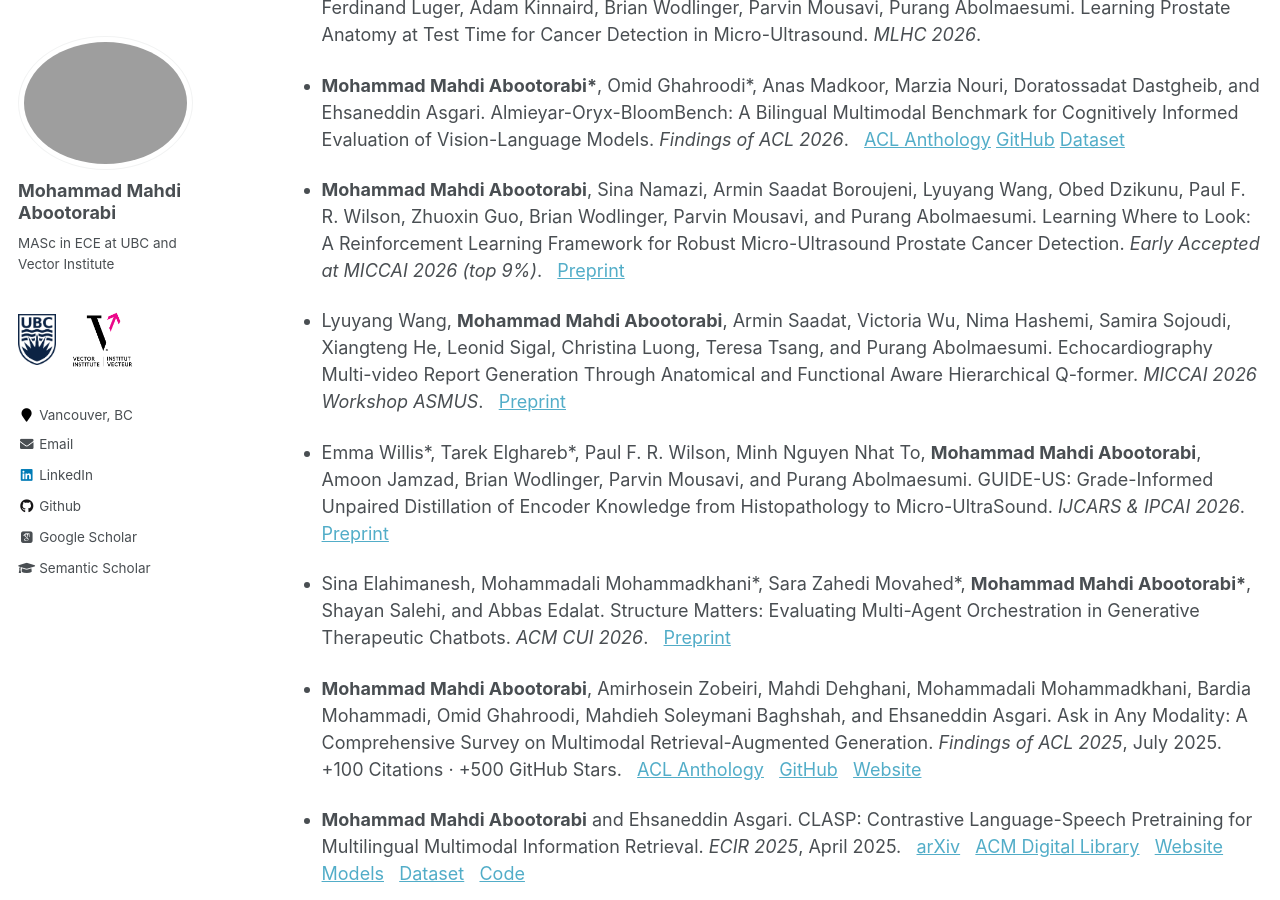
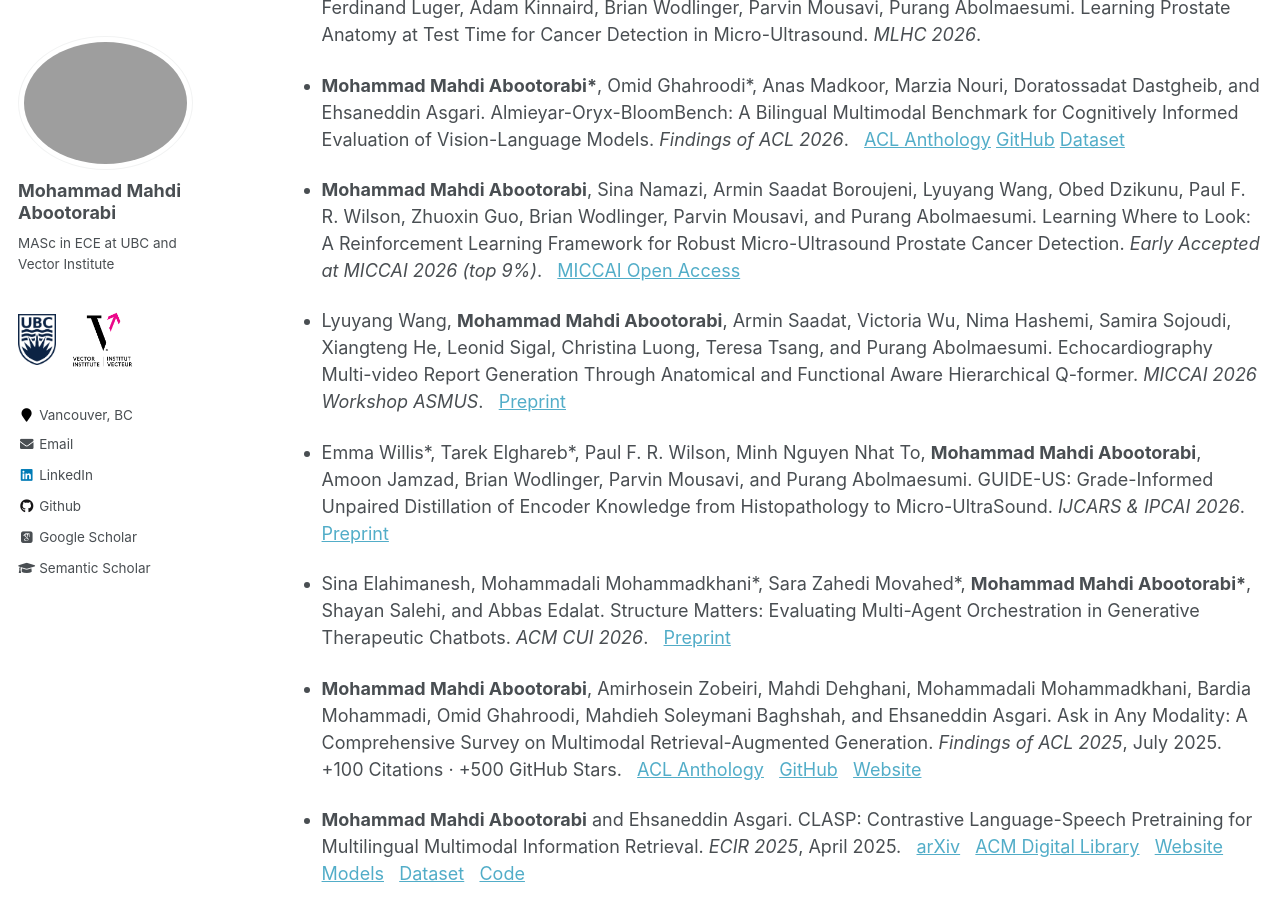
Before and after one commit to aboots/aboots.github.io, a Jekyll site: the page built from _pages/research.md, in a window 1280 px wide and 900 px high, scrolled down 554 px. Built offline with Jekyll 4.4.1, drawn with Linux system fonts in a browser that asks for light colours; nearby versions of some CDN libraries; some web fonts are replaced.

Commit message:
Update research.md

```diff
--- a/_pages/research.md
+++ b/_pages/research.md
@@ -16,7 +16,7 @@
 
 - **Mohammad Mahdi Abootorabi\***, Omid Ghahroodi\*, Anas Madkoor, Marzia Nouri, Doratossadat Dastgheib, and Ehsaneddin Asgari. Almieyar-Oryx-BloomBench: A Bilingual Multimodal Benchmark for Cognitively Informed Evaluation of Vision-Language Models. *Findings of ACL 2026*. &nbsp; [ACL Anthology](https://aclanthology.org/2026.findings-acl.1416/) [GitHub](https://github.com/qcri/Almieyar-Oryx-BloomBench) [Dataset](https://huggingface.co/datasets/QCRI/BloomBench)
 
-- **Mohammad Mahdi Abootorabi**, Sina Namazi, Armin Saadat Boroujeni, Lyuyang Wang, Obed Dzikunu, Paul F. R. Wilson, Zhuoxin Guo, Brian Wodlinger, Parvin Mousavi, and Purang Abolmaesumi. Learning Where to Look: A Reinforcement Learning Framework for Robust Micro-Ultrasound Prostate Cancer Detection. *Early Accepted at MICCAI 2026 (top 9%)*. &nbsp; [Preprint](https://arxiv.org/abs/2606.30951)
+- **Mohammad Mahdi Abootorabi**, Sina Namazi, Armin Saadat Boroujeni, Lyuyang Wang, Obed Dzikunu, Paul F. R. Wilson, Zhuoxin Guo, Brian Wodlinger, Parvin Mousavi, and Purang Abolmaesumi. Learning Where to Look: A Reinforcement Learning Framework for Robust Micro-Ultrasound Prostate Cancer Detection. *Early Accepted at MICCAI 2026 (top 9%)*. &nbsp; [MICCAI Open Access](https://papers.miccai.org/miccai-2026/0577-Paper6168.html)
 
 - Lyuyang Wang, **Mohammad Mahdi Abootorabi**, Armin Saadat, Victoria Wu, Nima Hashemi, Samira Sojoudi, Xiangteng He, Leonid Sigal, Christina Luong, Teresa Tsang, and Purang Abolmaesumi. Echocardiography Multi-video Report Generation Through Anatomical and Functional Aware Hierarchical Q-former. *MICCAI 2026 Workshop ASMUS*. &nbsp; [Preprint](https://drive.google.com/file/d/11Q20FqN9HqPi1ZALrpEwTCiuSKJ5DPi0/view?usp=sharing)
 
```
